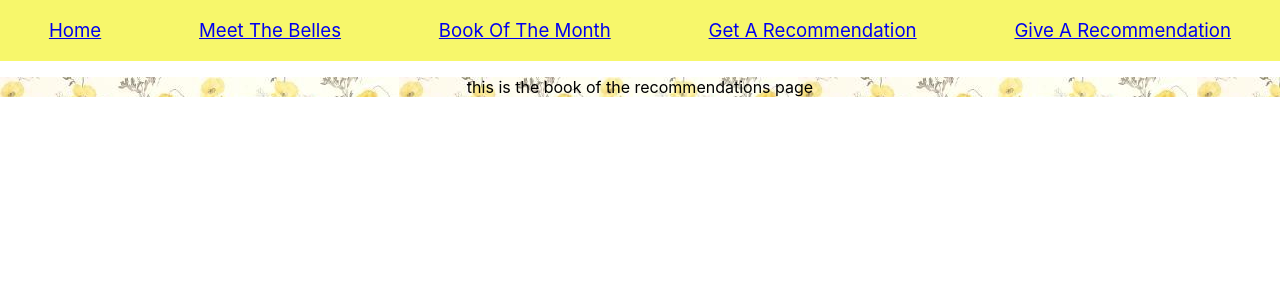
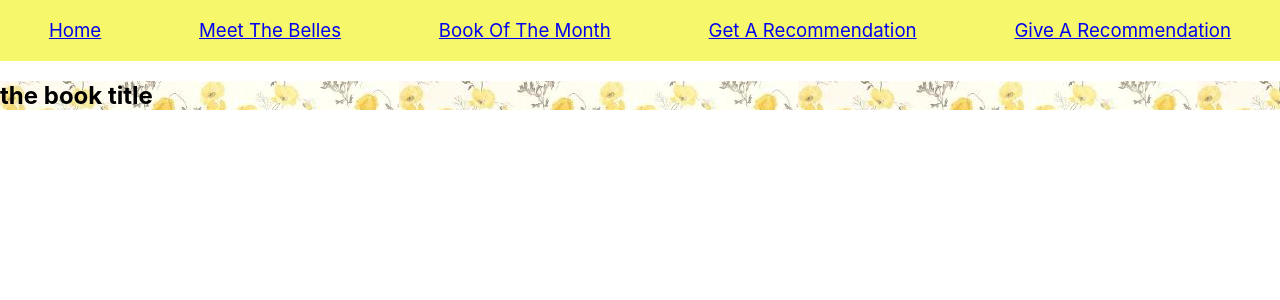
Before and after one commit to ChelseaMerrill/TheBookBelles, a React (Create React App) app: page /recommendation in a window 1280 px wide. Shown: the top 300 px of the page. Built offline with nearby package versions, Linux system fonts and the light colour scheme.

Commit message:
started rec page

```diff
--- a/src/Components/Meet_The_Belles/meet.components.jsx
+++ b/src/Components/Meet_The_Belles/meet.components.jsx
@@ -11,7 +11,7 @@ class MeetTheBelles extends React.Component{
                     <div className='Chelsea'>
 
                     </div>
-                    <div className='Alyssa'>git
+                    <div className='Alyssa'>
 
                     </div>
                 </div>
--- a/src/Components/Recommendations/recommendations.components.jsx
+++ b/src/Components/Recommendations/recommendations.components.jsx
@@ -1,14 +1,34 @@
 import React, {Component} from 'react';
 
-class Recommendation extends React.Component{
-    render () {
-        return (
-            <div className='home'>
-                <p>this is the book of the recommendations page</p>
+class Recommendation extends Component{
+    constructor(props){
+        super(props);
+        this.state = {
+            allBooksData: [
+                {
+                    id: 1,
+                    title: 'the book title',
+                    author: 'pic',
+                    genre: 'genre',
+                    rating: '5 stars',
+                    review: 'write the review of the book here',
+                    by: 'name',
+                    summary: 'this is the bio'
+                }
+            ]}
+        }
+        render(){
+            return(
+            <div className='recomendationPage'>
+                {this.state.allBooksData.map((book) => (
+                    <div key={book.id} className='card'>
+                        <h2>{book.title}</h2>
+                    </div>
+                ))}
             </div>
+            )
+        }
 
-        );
-    }
 }
 
 
```
